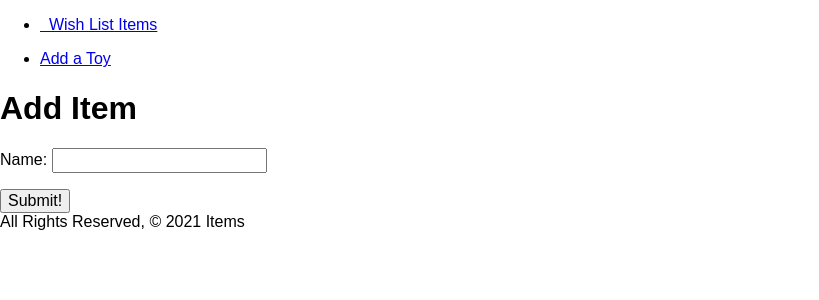
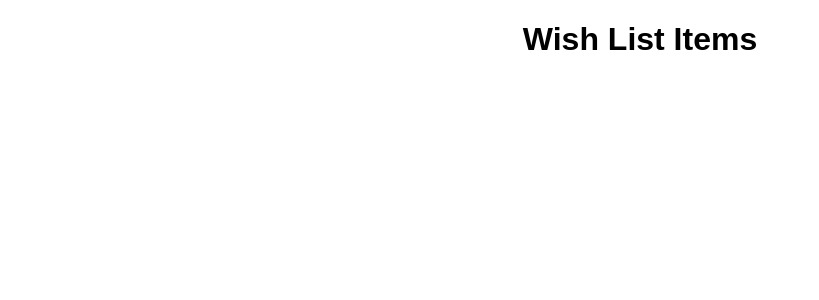
Before and after one commit to paolo249/assessment3, a Django app: page /items/create/ in a window 1280 px wide. Shown: the top 300 px of the page, without its empty margins (0-819 px from the left). Run offline with Django 3.2, Linux system fonts and the light colour scheme; some libraries are stand-ins or nearby versions.

Commit message:
Complete Step 3.1

```diff
--- /dev/null
+++ b/main_app/static/css/style.css
@@ -0,0 +1,4 @@
+body {
+    text-align: center;
+    margin: 2rem;
+}
--- a/main_app/templates/base.html
+++ b/main_app/templates/base.html
@@ -11,24 +11,6 @@
     <link rel="stylesheet" href="https://unpkg.com/purecss@1.0.0/build/pure-min.css" integrity="sha384-nn4HPE8lTHyVtfCBi5yW9d20FjT8BJwUXyWZT9InLYax14RDjBj46LmSztkmNP9w" crossorigin="anonymous">
 </head>
 <body>
-    <header class="navbar-fixed">
-        <nav>
-            <div class="nav-wrapper">
-                <ul>
-                    <li><a href="{% url 'home' %}" class="left brand-logo">&nbsp;&nbsp;Wish List Items</a></li>
-                </ul>
-                <ul class="right">
-                    <li><a href="{% url 'items_create' %}">Add a Toy</a></li>
-                </ul>
-            </div>
-        </nav>
-    </header>
-    <main class="container">
-        {% block content %}
-        {% endblock %}
-    </main>
-  	<footer class="page-footer">
-       <div class="right">All Rights Reserved, &copy; 2021 Items &nbsp;</div>
-    </footer>
+   <h1> Wish List Items </h1>
 </body>
 </html>
--- /dev/null
+++ b/main_app/templates/home.html
@@ -0,0 +1,6 @@
+{% extends 'base.html' %}
+{% block content %}
+
+<h1>Wish List Items</h1>
+
+{% endblock %}
--- a/main_app/urls.py
+++ b/main_app/urls.py
@@ -2,5 +2,7 @@ from django.urls import path
 from . import views
 
 urlpatterns = [
+    path('', views.home, name='home'),
     path('items/create/', views.ItemsCreate.as_view(), name = 'item_create'),
+
 ]
--- a/main_app/views.py
+++ b/main_app/views.py
@@ -1,6 +1,13 @@
 from django.shortcuts import render
 from django.views.generic.edit import CreateView
 from .models import Item
+
+
+
+
+def home(request):
+  return render(request, 'home.html')
+
 
 # Create your views here.
 class ItemsCreate(CreateView):
```
Also changed, not shown: main_app/templates/main_app/item_list.html (deleted).
